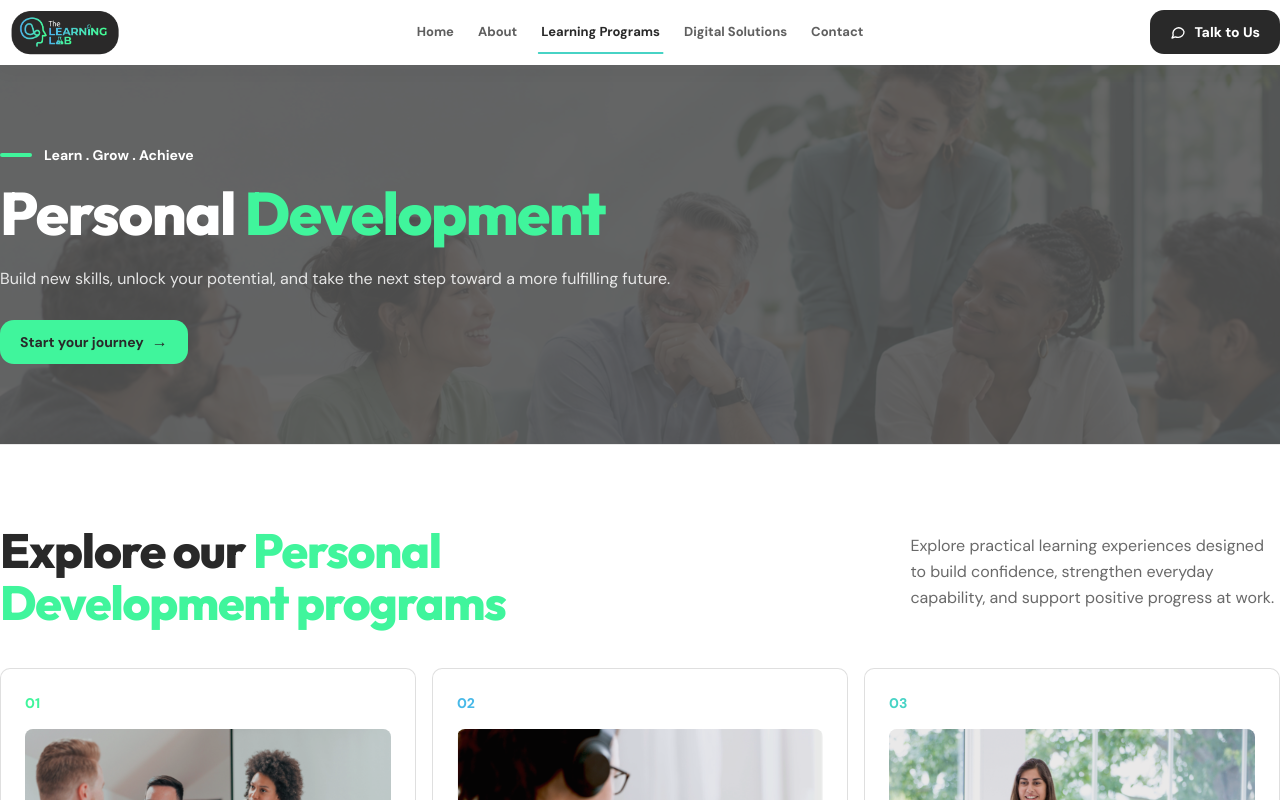
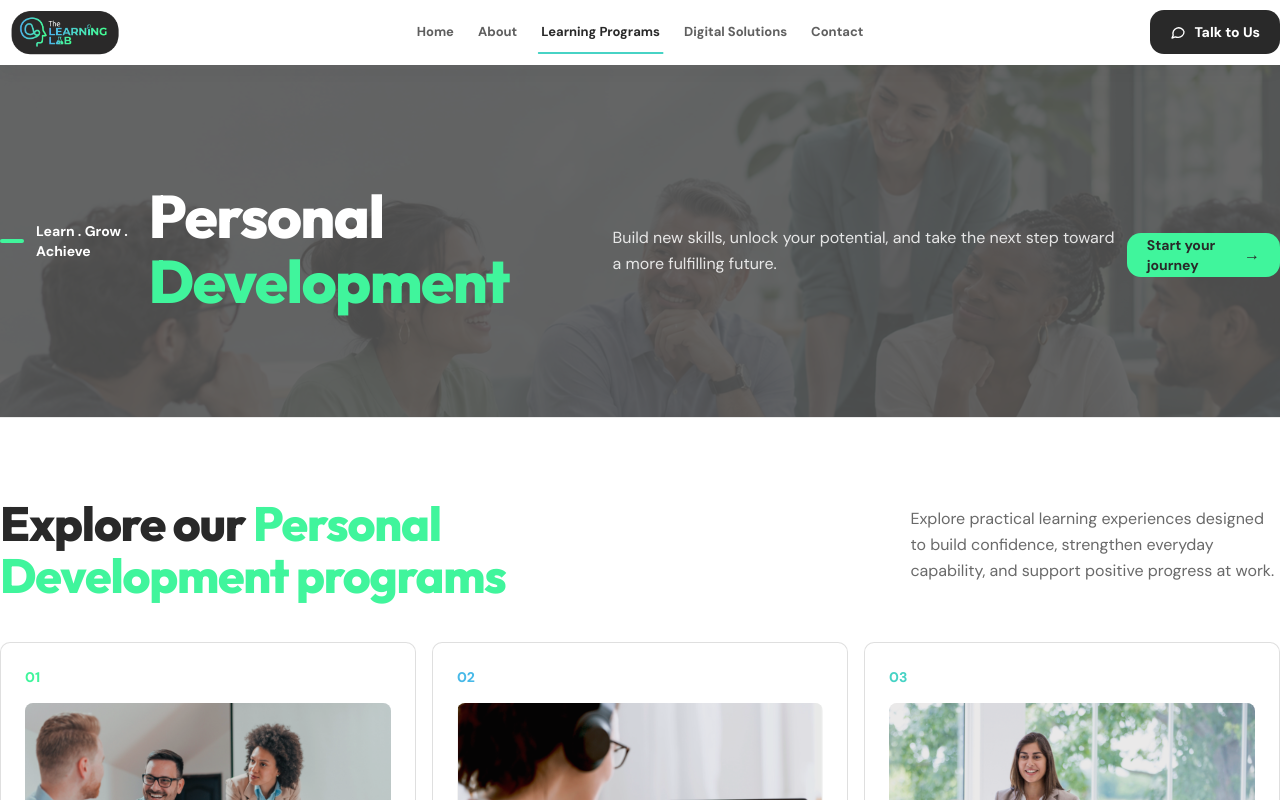
Before and after one commit to gabzy0423/The-Learning-Lab, a Next.js app: page /programs/personal-development in a window 1280 px wide. Shown: the top 800 px of the page. Built offline with nearby package versions, Linux system fonts and the light colour scheme.

Commit message:
Align program banner heights

```diff
--- a/app/programs/[category]/page.tsx
+++ b/app/programs/[category]/page.tsx
@@ -61,7 +61,7 @@ export default async function CategoryPage({
   if (program.slug === "personal-development") {
     return (
       <main className="min-h-[70vh] bg-brand-white text-brand-charcoal">
-        <section className="relative isolate overflow-hidden border-b border-brand-charcoal/10 text-brand-white">
+        <section className="relative isolate min-h-[22rem] overflow-hidden border-b border-brand-charcoal/10 text-brand-white">
           <Image
             src="/assets/pages/programs/personal-development-bg.png"
             alt=""
@@ -70,7 +70,7 @@ export default async function CategoryPage({
             className="pointer-events-none absolute inset-0 -z-20 size-full object-cover opacity-40"
           />
           <div aria-hidden="true" className="pointer-events-none absolute inset-0 -z-10 bg-brand-charcoal/85 sm:bg-brand-charcoal/80 lg:bg-brand-charcoal/70" />
-          <div className="relative z-10 mx-auto max-w-[80rem] px-7 py-16 sm:px-10 lg:px-0 lg:py-20">
+          <div className="relative z-10 mx-auto flex min-h-[22rem] max-w-[80rem] items-center px-7 py-16 sm:px-10 lg:px-0 lg:py-20">
             <p className="flex items-center gap-3 text-sm font-bold text-brand-white">
               <span aria-hidden="true" className="h-1 w-8 rounded-full bg-brand-mint-green" />
               Learn . Grow . Achieve
@@ -167,7 +167,7 @@ export default async function CategoryPage({
   if (program.slug === "managing-work") {
     return (
       <main className="min-h-[70vh] bg-brand-white text-brand-charcoal">
-        <section className="relative isolate overflow-hidden border-b border-brand-charcoal/10 text-brand-white">
+        <section className="relative isolate min-h-[22rem] overflow-hidden border-b border-brand-charcoal/10 text-brand-white">
           <Image
             src="/assets/pages/programs/managing-work-bg.png"
             alt=""
@@ -177,7 +177,7 @@ export default async function CategoryPage({
             className="pointer-events-none absolute inset-0 -z-20 size-full object-cover object-bottom opacity-40"
           />
           <div aria-hidden="true" className="pointer-events-none absolute inset-0 -z-10 bg-brand-charcoal/85 sm:bg-brand-charcoal/80 lg:bg-brand-charcoal/70" />
-          <div className="relative z-10 mx-auto max-w-[80rem] px-7 py-16 sm:px-10 lg:px-0 lg:py-20">
+          <div className="relative z-10 mx-auto flex min-h-[22rem] max-w-[80rem] items-center px-7 py-16 sm:px-10 lg:px-0 lg:py-20">
             <p className="flex items-center gap-3 text-sm font-bold text-brand-white">
               <span aria-hidden="true" className="h-1 w-8 rounded-full bg-brand-mint-green" />
               Program category
```
